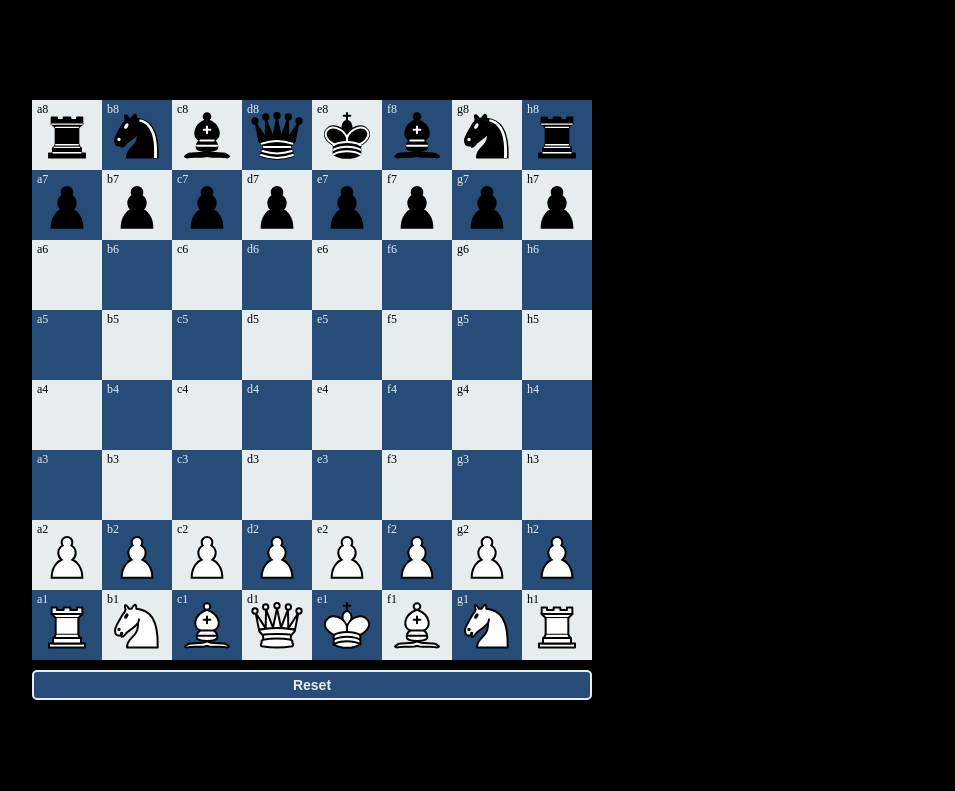
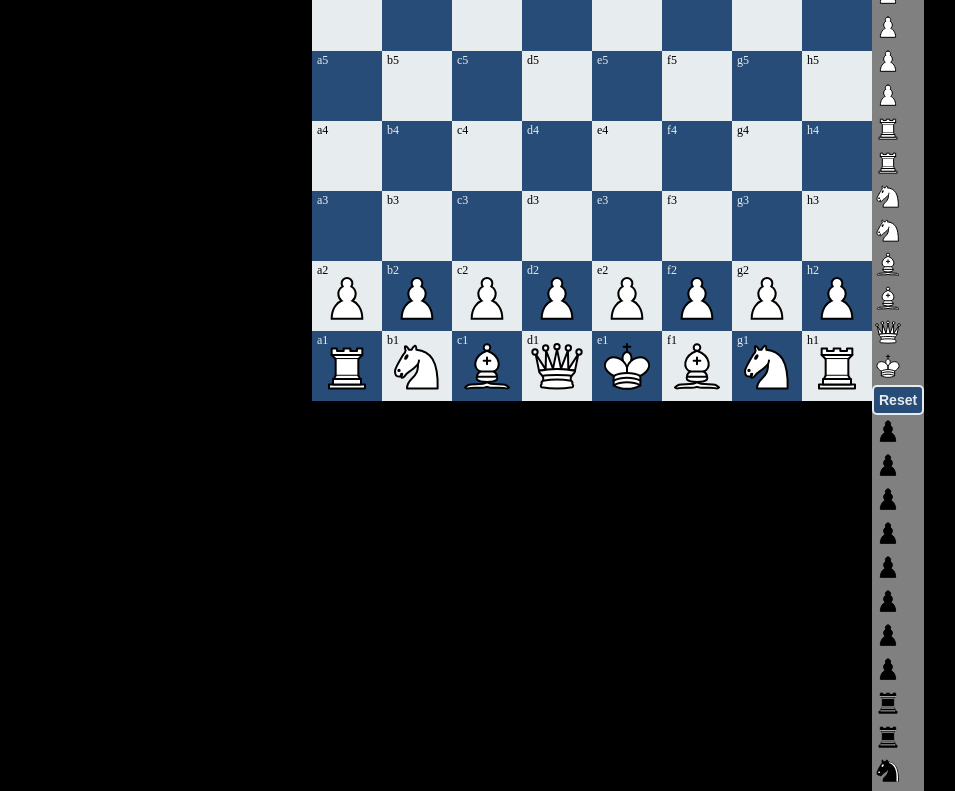
Before and after one commit to mpaul97/chess, an Angular app: page / in a window 1280 px wide. Shown: the top 791 px of the page, without its empty margins (48-1003 px from the left). Built offline with nearby package versions, Linux system fonts and the light colour scheme.

Commit message:
taken pieces added

```diff
--- a/src/app/components/board/board.component.css
+++ b/src/app/components/board/board.component.css
@@ -1,4 +1,12 @@
+.content {
+  width: 100%;
+  display: flex;
+  justify-content: flex-start;
+  margin-left: 50%;
+}
+
 .container {
+  width: 560px;
   height: 560px;
 
   display: flex;
@@ -39,15 +47,20 @@
   border-radius: 100%;
 }
 
-.hasPiecePlayable {
+.isTakeable {
   margin-top: -50px;
-  background-color: yellow;
+  background-color: rgb(255, 0, 0);
+  opacity: 0.4;
 }
 
-.button-container {
+.side-container {
+  background-color: gray;
+  /* padding-left: 20px; */
+  /* padding-right: 5px; */
   display: flex;
   flex-direction: column;
-  margin-top: 10px;
+  justify-content: center;
+  align-items: center;
 }
 
 .reset {
@@ -64,3 +77,11 @@
   cursor: pointer;
   opacity: 0.8;
 }
+
+.taken-container {
+  display: inline-flex;
+}
+
+.taken-piece {
+  margin-left: -20px;
+}
--- a/src/app/components/board/board.component.html
+++ b/src/app/components/board/board.component.html
@@ -5,10 +5,18 @@
       <div class="piece-container" *ngFor="let pieceInfo of pieces">
         <app-piece *ngIf="pieceInfo.file === space.file && pieceInfo.rank === space.rank" [info]="pieceInfo"></app-piece>
       </div>
-      <div class="playable" *ngIf="isPlayable(space.file, space.rank)" [ngClass]="{ 'hasPiecePlayable' : space.hasPiece }"></div>
+      <div class="playable" *ngIf="isPlayable(space.file, space.rank)" [ngClass]="{ 'isTakeable' : space.isTakeable}"></div>
     </div>
   </div>
-  <div class="button-container">
-    <button class="reset" (click)="reset()">Reset</button>
+  <div class="side-container">
+    <div class="taken-container white" *ngFor="let pieceInfo of takenPieces">
+      <app-piece class="taken-piece" [info]="pieceInfo" [isTaken]="true" *ngIf="pieceInfo.color === 'white'"></app-piece>
+    </div>
+    <div class="button-container">
+      <button class="reset" (click)="reset()">Reset</button>
+    </div>
+    <div class="taken-container black" *ngFor="let pieceInfo of takenPieces">
+      <app-piece class="taken-piece" [info]="pieceInfo" [isTaken]="true" *ngIf="pieceInfo.color === 'black'"></app-piece>
+    </div>
   </div>
 </div>
--- a/src/app/components/board/board.component.ts
+++ b/src/app/components/board/board.component.ts
@@ -22,17 +22,21 @@ export class BoardComponent implements OnInit {
   allSpaces: Space[] = [];
   playableSpaces: Space[] = [];
 
+  takenPieces: Info[] = [];
+
   constructor() {}
 
   ngOnInit(): void {
     this.initBlackPieces();
     this.initWhitePieces();
     this.initAllSpaces();
+    this.takenPieces.push(...this.pieces);
   }
 
   // main logic
   spaceClicked(file: string, rank: number) {
     let piece = this.getPiece(file, rank);
+    let clickedSpaceIndex = this.allSpaces.findIndex(x => x.rank === rank && x.file === file);
     if (piece) {
       if (this.isWhiteMove && piece.color === 'white') {
         this.selectedPiece = piece;
@@ -43,9 +47,13 @@ export class BoardComponent implements OnInit {
     }
     let isSpacePlayable = this.playableSpaces.filter(x => x.file === file && x.rank === rank)[0];
     if (isSpacePlayable) {
+      if (this.allSpaces[clickedSpaceIndex].isTakeable) {
+        let takeablePiece = this.getPiece(file, rank);
+        this.pieces = this.pieces.filter(x => x !== takeablePiece);
+        this.takenPieces.push(takeablePiece as Info);
+      };
       let index = this.pieces.findIndex(x => x.rank === this.selectedPiece.rank && x.file === this.selectedPiece.file);
       let pieceSpaceIndex = this.allSpaces.findIndex(x => x.rank === this.selectedPiece.rank && x.file === this.selectedPiece.file);
-      let clickedSpaceIndex = this.allSpaces.findIndex(x => x.rank === rank && x.file === file);
       if (index || index === 0) { // clicked space is playable
         this.pieces[index].rank = rank;
         this.pieces[index].file = file;
@@ -54,6 +62,7 @@ export class BoardComponent implements OnInit {
         this.playableSpaces = [];
         this.allSpaces[pieceSpaceIndex].hasPiece = false; // old space
         this.allSpaces[clickedSpaceIndex].hasPiece = true; // new space
+        this.allSpaces.map(x => x.isTakeable = false);
       };
     }
   }
@@ -91,7 +100,7 @@ export class BoardComponent implements OnInit {
     let spaces: Space[] = [];
     let multiplier: number = piece.color === 'white' ? 1 : -1;
     let firstSpace = this.allSpaces.find(x => x.file === piece.file && x.rank === piece.rank + 1*multiplier);
-      let secondSpace = this.allSpaces.find(x => x.file === piece.file && x.rank === piece.rank + 2*multiplier);
+    let secondSpace = this.allSpaces.find(x => x.file === piece.file && x.rank === piece.rank + 2*multiplier);
     if (!piece.hasMoved) {
       if (!firstSpace?.hasPiece) {
         spaces.push(new Space(piece.file, piece.rank + 1*multiplier));
@@ -120,6 +129,12 @@ export class BoardComponent implements OnInit {
           if (this.selectedPiece.color !== targetPiece?.color) {
             spaces.push(new Space(targetFile, targetRank));
           }
+        } else {
+          let targetPiece = this.getPiece(targetFile, targetRank);
+          if (this.selectedPiece.color !== targetPiece?.color) {
+            this.allSpaces[allSpacesIndex].isTakeable = true;
+            spaces.push(new Space(targetFile, targetRank));
+          }
         }
       }
     }
@@ -128,8 +143,8 @@ export class BoardComponent implements OnInit {
 
   getBishopMoves(file: string, rank: number) : Space[] {
     let spaces: Space[] = [];
-    // up right diagonal
     for (var i = 1; i < 8; i++) {
+      // up right diagonal
       let targetFile = this.files[this.getFileIndex(file) + i];
       if (targetFile === undefined) {
         break;
@@ -387,9 +402,9 @@ export class BoardComponent implements OnInit {
     this.files.forEach((file, y) => {
       this.ranks.forEach((rank, x) => {
         if (this.getPiece(file, rank)) {
-          this.allSpaces.push(new Space(file, rank, true, x, y));
+          this.allSpaces.push(new Space(file, rank, true, false, x, y));
         } else {
-          this.allSpaces.push(new Space(file, rank, false, x, y));
+          this.allSpaces.push(new Space(file, rank, false, false, x, y));
         }
       })
     })
--- a/src/app/components/piece/piece.component.css
+++ b/src/app/components/piece/piece.component.css
@@ -3,3 +3,9 @@
   height: 60px;
   margin-top: -0.75rem;
 }
+
+.isTaken {
+  width: 30px;
+  height: 30px;
+  margin-top: 0;
+}
--- a/src/app/components/piece/piece.component.html
+++ b/src/app/components/piece/piece.component.html
@@ -1,13 +1,13 @@
-<img class="piece" *ngIf="info.color === 'black' && info.type === 'pawn'" src="assets/b-pawn.svg" />
-<img class="piece" *ngIf="info.color === 'black' && info.type === 'knight'" src="assets/b-knight.svg" />
-<img class="piece" *ngIf="info.color === 'black' && info.type === 'bishop'" src="assets/b-bishop.svg" />
-<img class="piece" *ngIf="info.color === 'black' && info.type === 'queen'" src="assets/b-queen.svg" />
-<img class="piece" *ngIf="info.color === 'black' && info.type === 'king'" src="assets/b-king.svg" />
-<img class="piece" *ngIf="info.color === 'black' && info.type === 'rook'" src="assets/b-rook.svg" />
+<img class="piece" *ngIf="info.color === 'black' && info.type === 'pawn'"  [ngClass]="{ 'isTaken' : isTaken }" src="assets/b-pawn.svg" />
+<img class="piece" *ngIf="info.color === 'black' && info.type === 'knight'" [ngClass]="{ 'isTaken' : isTaken }" src="assets/b-knight.svg" />
+<img class="piece" *ngIf="info.color === 'black' && info.type === 'bishop'" [ngClass]="{ 'isTaken' : isTaken }" src="assets/b-bishop.svg" />
+<img class="piece" *ngIf="info.color === 'black' && info.type === 'queen'" [ngClass]="{ 'isTaken' : isTaken }" src="assets/b-queen.svg" />
+<img class="piece" *ngIf="info.color === 'black' && info.type === 'king'" [ngClass]="{ 'isTaken' : isTaken }" src="assets/b-king.svg" />
+<img class="piece" *ngIf="info.color === 'black' && info.type === 'rook'" [ngClass]="{ 'isTaken' : isTaken }" src="assets/b-rook.svg" />
 
-<img class="piece" *ngIf="info.color === 'white' && info.type === 'pawn'" src="assets/w-pawn.svg" />
-<img class="piece" *ngIf="info.color === 'white' && info.type === 'knight'" src="assets/w-knight.svg" />
-<img class="piece" *ngIf="info.color === 'white' && info.type === 'bishop'" src="assets/w-bishop.svg" />
-<img class="piece" *ngIf="info.color === 'white' && info.type === 'queen'" src="assets/w-queen.svg" />
-<img class="piece" *ngIf="info.color === 'white' && info.type === 'king'" src="assets/w-king.svg" />
-<img class="piece" *ngIf="info.color === 'white' && info.type === 'rook'" src="assets/w-rook.svg" />
+<img class="piece" *ngIf="info.color === 'white' && info.type === 'pawn'" [ngClass]="{ 'isTaken' : isTaken }" src="assets/w-pawn.svg" />
+<img class="piece" *ngIf="info.color === 'white' && info.type === 'knight'" [ngClass]="{ 'isTaken' : isTaken }" src="assets/w-knight.svg" />
+<img class="piece" *ngIf="info.color === 'white' && info.type === 'bishop'" [ngClass]="{ 'isTaken' : isTaken }" src="assets/w-bishop.svg" />
+<img class="piece" *ngIf="info.color === 'white' && info.type === 'queen'" [ngClass]="{ 'isTaken' : isTaken }" src="assets/w-queen.svg" />
+<img class="piece" *ngIf="info.color === 'white' && info.type === 'king'" [ngClass]="{ 'isTaken' : isTaken }" src="assets/w-king.svg" />
+<img class="piece" *ngIf="info.color === 'white' && info.type === 'rook'" [ngClass]="{ 'isTaken' : isTaken }" src="assets/w-rook.svg" />
--- a/src/app/components/piece/piece.component.ts
+++ b/src/app/components/piece/piece.component.ts
@@ -9,6 +9,7 @@ import { Info } from 'src/models/info';
 export class PieceComponent implements OnInit {
 
   @Input() info: Info = new Info();
+  @Input() isTaken: boolean | undefined;
 
   constructor() { }
 
--- a/src/models/space.ts
+++ b/src/models/space.ts
@@ -3,6 +3,7 @@ export class Space {
     public file: string = '',
     public rank: number = 0,
     public hasPiece: boolean = false,
+    public isTakeable: boolean = false,
     public x: number = 0,
     public y: number = 0
   ) {}
```
